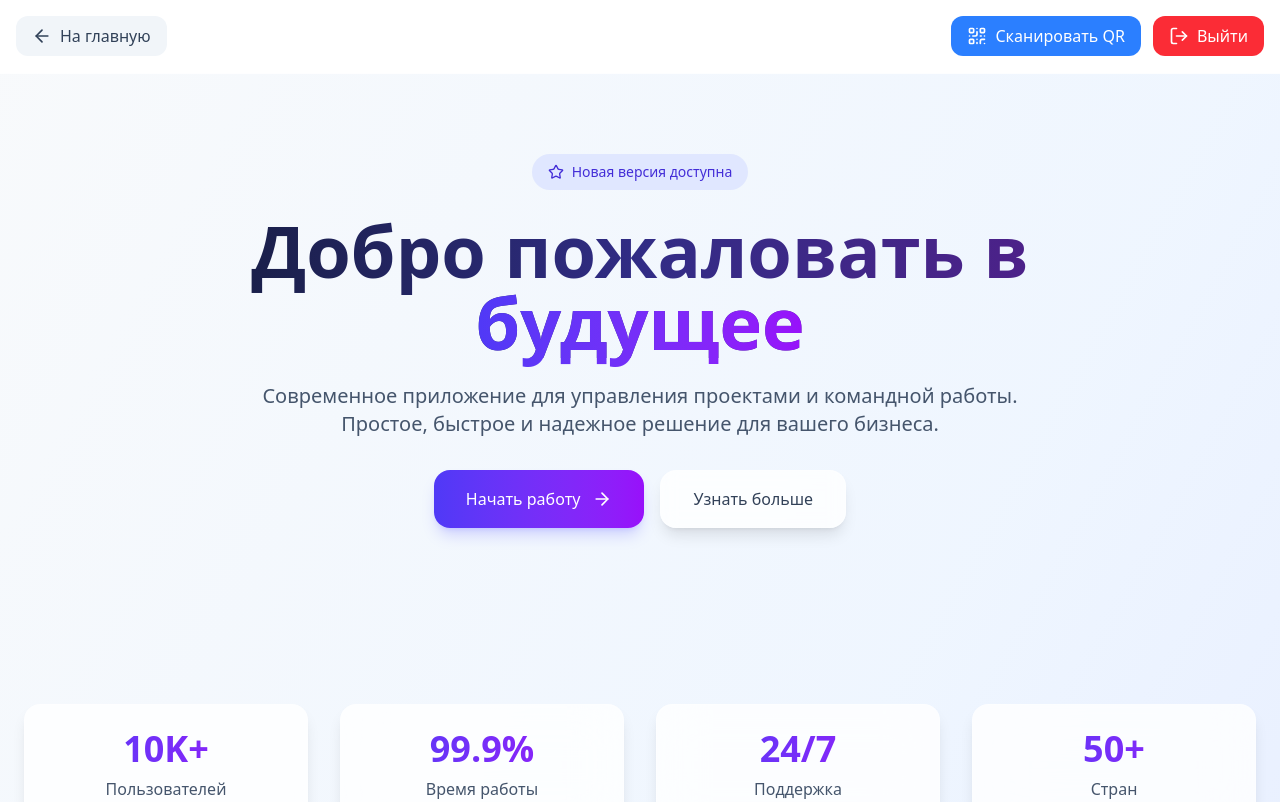
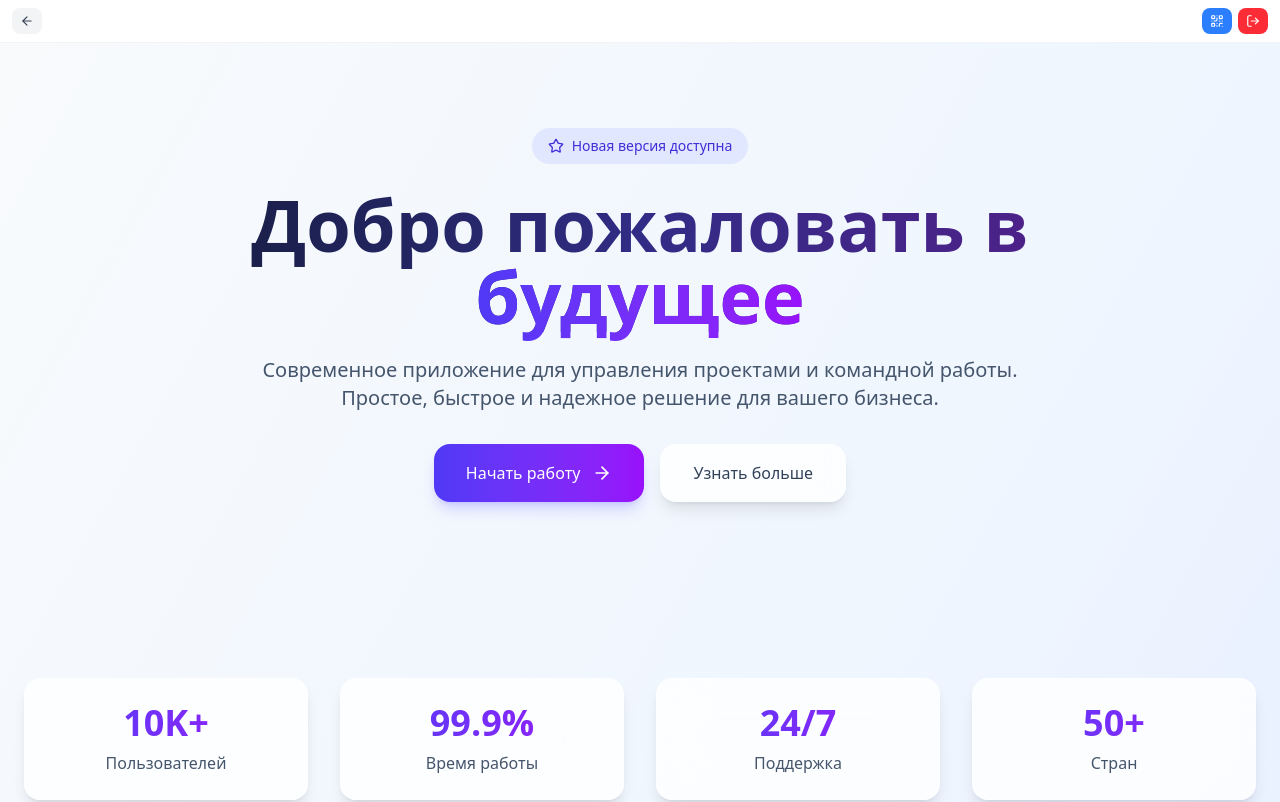
Before and after one commit to Lexabe2/pp, a React (Vite) app in the folder pp_front/: page /home in a window 1280 px wide. Shown: the top 802 px of the page. Built offline with nearby package versions, Linux system fonts and the light colour scheme; no server answers; sample sign-in values are in the browser's storage.

Commit message:
Добавил qr

```diff
--- a/pp_front/src/components/Dashboard.jsx
+++ b/pp_front/src/components/Dashboard.jsx
@@ -118,7 +118,7 @@ export default function Dashboard({ onLogout }) {
         >
           <div className="inline-flex items-center gap-2 px-4 py-2 bg-white/40 backdrop-blur-sm rounded-xl border border-white/30 text-sm text-slate-500">
             <div className="w-2 h-2 bg-green-400 rounded-full animate-pulse"></div>
-            <span className="font-medium">Версия 0.0.3</span>
+            <span className="font-medium">Версия 0.0.4(Alfa)</span>
             <span className="text-slate-400">•</span>
             <span>Обновлено 29.08.2025 13:00</span>
           </div>
--- a/pp_front/src/components/HeaderActions.jsx
+++ b/pp_front/src/components/HeaderActions.jsx
@@ -1,7 +1,7 @@
 import { useState } from "react";
 import { ArrowLeft, LogOut, QrCode } from "lucide-react";
 import { useNavigate } from "react-router-dom";
-import QRScanner from "./QRScanner"; // подключаем твой компонент
+import QRScanner from "./QRScanner";
 
 export default function HeaderActions({ onLogout }) {
   const navigate = useNavigate();
@@ -13,43 +13,47 @@ export default function HeaderActions({ onLogout }) {
 
   const handleQrScan = (result) => {
     console.log("Отсканировано:", result);
-    // здесь можешь вызвать API или что-то сохранить
   };
 
   return (
-    <header className="bg-white/80 backdrop-blur-xl border-b border-white/20 sticky top-0 z-50">
-      <div className="bg-white/80 backdrop-blur-xl border-b border-white/20 p-4">
-        <div className="max-w-7xl mx-auto flex justify-between items-center">
-          {/* Кнопка "На главную" */}
+    <>
+      <header className="fixed top-0 left-0 right-0 bg-white/95 backdrop-blur-md border-b border-gray-200/50 z-50">
+        <div className="px-3 py-2">
+          <div className="flex justify-between items-center">
+            {/* Кнопка "На главную" - минимальная */}
             <button
               onClick={handleBackToDashboard}
-            className="flex items-center gap-2 px-4 py-2 bg-slate-100 hover:bg-slate-200 text-slate-700 rounded-xl transition-colors duration-300 font-medium"
+              className="flex items-center gap-1 px-2 py-1.5 bg-gray-100 hover:bg-gray-200 text-gray-700 rounded-lg transition-all duration-200 text-sm active:scale-95"
             >
-            <ArrowLeft size={20} />
-            На главную
+              <ArrowLeft size={14} />
+              <span className="hidden xs:inline text-xs">Главная</span>
             </button>
 
-          <div className="flex items-center gap-3">
-            {/* Кнопка сканера */}
+            <div className="flex items-center gap-1.5">
+              {/* Кнопка сканера - минимальная */}
               <button
                 onClick={() => setIsScannerOpen(true)}
-              className="flex items-center gap-2 px-4 py-2 bg-blue-500 hover:bg-blue-600 text-white rounded-xl transition-colors duration-300 font-medium"
+                className="flex items-center gap-1 px-2 py-1.5 bg-blue-500 hover:bg-blue-600 text-white rounded-lg transition-all duration-200 text-sm active:scale-95"
               >
-              <QrCode size={20} />
-              Сканировать QR
+                <QrCode size={14} />
+                <span className="hidden xs:inline text-xs">QR</span>
               </button>
 
-            {/* Кнопка выхода */}
+              {/* Кнопка выхода - минимальная */}
               <button
                 onClick={onLogout}
-              className="flex items-center gap-2 px-4 py-2 bg-red-500 hover:bg-red-600 text-white rounded-xl transition-colors duration-300 font-medium"
+                className="flex items-center gap-1 px-2 py-1.5 bg-red-500 hover:bg-red-600 text-white rounded-lg transition-all duration-200 text-sm active:scale-95"
               >
-              <LogOut size={20} />
-              Выйти
+                <LogOut size={14} />
+                <span className="hidden xs:inline text-xs">Выход</span>
               </button>
             </div>
           </div>
         </div>
+      </header>
+
+      {/* Отступ для фиксированного заголовка */}
+      <div className="h-12"></div>
 
       {/* QR-сканер */}
       <QRScanner
@@ -57,6 +61,6 @@ export default function HeaderActions({ onLogout }) {
         onClose={() => setIsScannerOpen(false)}
         onScan={handleQrScan}
       />
-    </header>
+    </>
   );
 }
```
Lines whose indentation alone changed are shown as unchanged.
